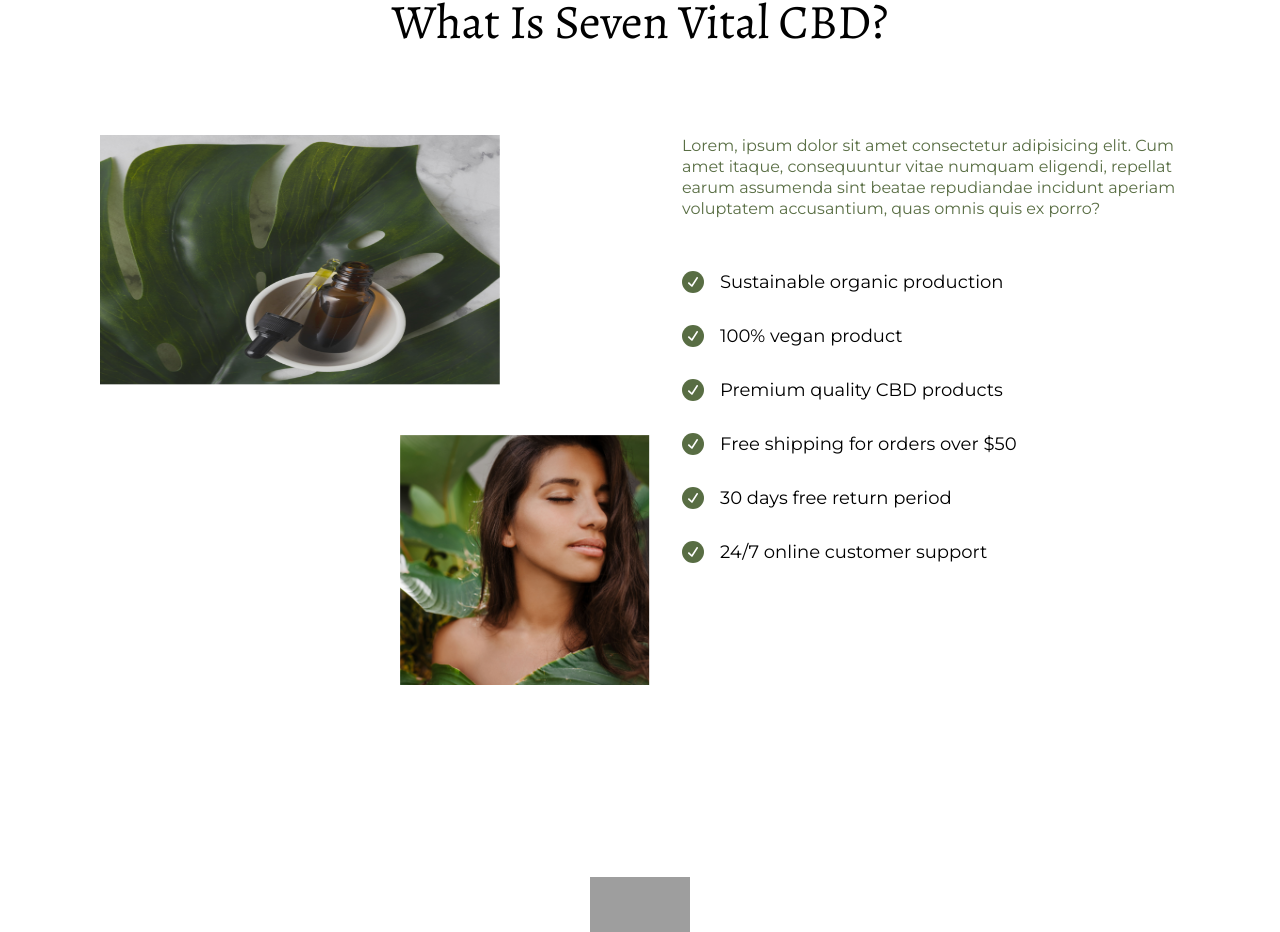
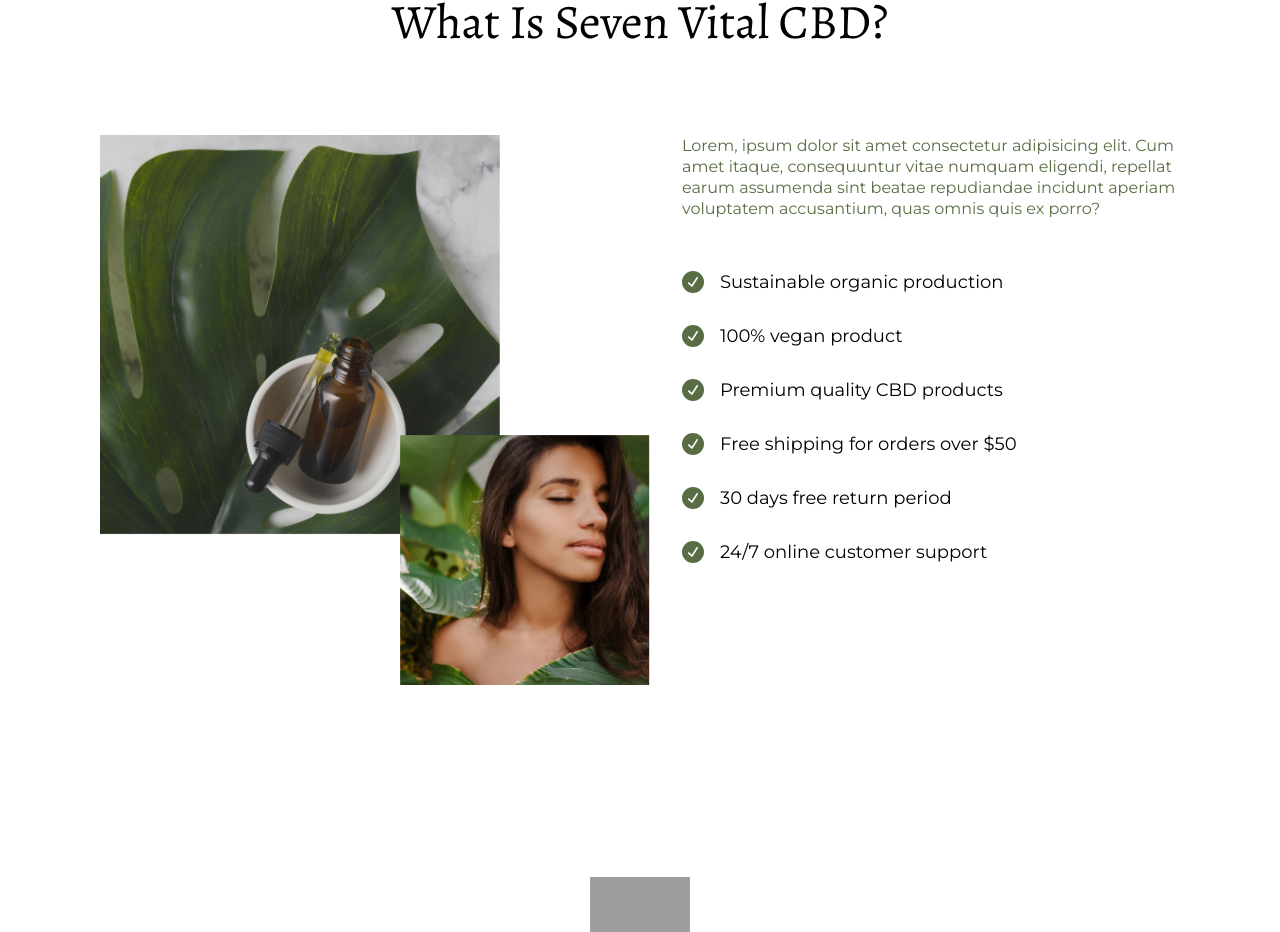
Before and after one commit to Lointainy/Seven-vital, a Next.js app: page / in a window 1280 px wide. Shown: the part 874-1806 px from the top of the page. Built offline with nearby package versions, Linux system fonts and the light colour scheme; grey boxes are pictures that could not be loaded.

Commit message:
fixed property

```diff
--- a/components/sections/AboutUs/AboutUs.module.scss
+++ b/components/sections/AboutUs/AboutUs.module.scss
@@ -128,7 +128,7 @@
 
 		.imgFirst {
 			max-width: 400px;
-			max-height: 250px;
+			max-height: 400px;
 		}
 
 		.imgSecond {
```
